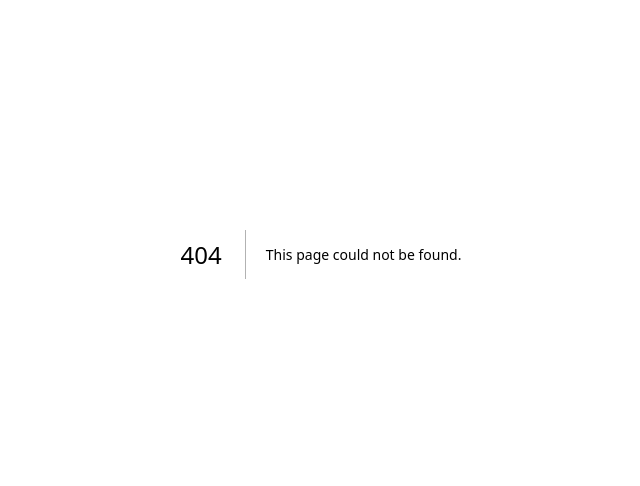
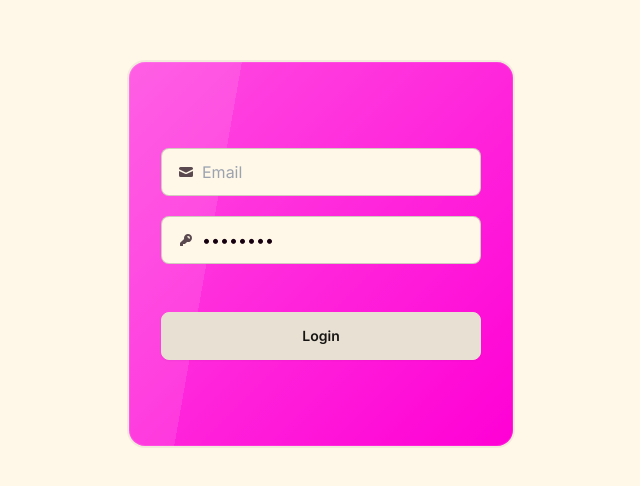
Before and after one commit to Batosai77/App, a Next.js app: page / in a window 1280 px wide. Before the commit this address had no page. Shown: the part 146-632 px from the top of the page, without its empty margins (319-959 px from the left). Built offline with nearby package versions, Linux system fonts and the light colour scheme.

Commit message:
feat: Login Page

```diff
--- a/src/app/(module)/(pages)/About/page.tsx
+++ /dev/null
@@ -1,16 +0,0 @@
-import React from 'react'
-import PageAnimate from '@/components/ui/PageAnimate'
-
-export default function About() {
-  return (
-    <>
-      <PageAnimate>
-        <div className='flex h-screen w-full items-center justify-center bg-slate-500/20'>
-          <div className='text-5xl animate-bounce'>
-              <h1>Coming Soon....</h1>
-          </div>
-        </div>
-      </PageAnimate>
-    </>
-  )
-}
--- a/src/app/(module)/(pages)/Contact/page.tsx
+++ /dev/null
@@ -1,18 +0,0 @@
-import PageAnimate from '@/components/ui/PageAnimate'
-import React from 'react'
-
-const Contact = () => {
-  return (
-    <>
-      <PageAnimate>
-        <div className='flex h-screen w-full items-center justify-center bg-slate-500/20'>
-          <div className='text-5xl animate-bounce'>
-            <h1>Coming Soon....</h1>
-          </div>
-        </div>
-      </PageAnimate>
-    </>
-  )
-}
-
-export default Contact
--- a/src/app/(module)/(pages)/Home/page.tsx
+++ /dev/null
@@ -1,26 +0,0 @@
-'use client'
-import PageAnimate from '@/components/ui/PageAnimate'
-import React from 'react'
-import { TypeAnimation } from 'react-type-animation'
-
-export default function Home() {
-  return (
-    <>
-      <PageAnimate>
-        <div className='flex h-screen w-full bg-slate-500/20'>
-          <div className=' flex m-10 text-5xl'>
-            <div>{`HI I'm Yogi`}</div>
-            <div>{`Hallo`}</div>
-              <TypeAnimation
-              sequence={[
-                "Transforming Indicator", 1000,
-                "Transforming Custom Indicator", 1000,
-              ]}
-              repeat={Infinity}
-              />
-          </div>
-        </div>
-      </PageAnimate>
-    </>
-  )
-}
--- a/src/app/(module)/(pages)/Project/page.tsx
+++ /dev/null
@@ -1,16 +0,0 @@
-import PageAnimate from '@/components/ui/PageAnimate'
-import React from 'react'
-
-export default function Project() {
-  return (
-    <>
-      <PageAnimate>
-        <div className='flex h-screen w-full items-center justify-center bg-slate-500/20'>
-          <div className='text-5xl animate-bounce'>
-            <h1>Coming Soon....</h1>
-          </div>
-        </div>
-      </PageAnimate>
-    </>
-  )
-}
--- a/src/app/(module)/(pages)/layout.tsx
+++ /dev/null
@@ -1,28 +0,0 @@
-'use client'
-import ThemeSwitcher from '../../../components/theme/ThemeSwitcher';
-import Clock from '@/components/ui/Clock';
-import Navbar from '@/components/ui/Navbar';
-import Provider from '@/components/theme/Provider';
-
-
-export default function PagesLayout({children} : {children : React.ReactNode}) {
-
-  return (
-    <>
-      <Provider>
-        <Navbar/>
-          <div className='bg-light dark:bg-dark bg-cover'>
-            <div className='flex flex-row fixed top-0 right-1 gap-1 '>
-              <div className='flex bg-slate-500 hover:bg-opacity-40 rounded-lg items-center justify-center px-1 py-0 bg-opacity-20'>
-                <ThemeSwitcher/>
-              </div>
-              <Clock/>
-            </div>
-            <div>
-                {children}
-            </div>
-          </div>
-      </Provider>
-    </>
-  )
-}
--- a/src/app/invitation/[name]/detail/page.tsx
+++ /dev/null
@@ -1,34 +0,0 @@
-'use client'
-import { motion } from 'framer-motion'
-
-const detailPages = () => {
-	return (
-		<>
-			<motion.div
-			initial={{ opacity:0 ,  scale:'0%'}}
-			whileInView={{
-				scale:'100%',
-				opacity: 1,
-			}}
-			transition={{
-				duration: 1.5
-			}}
-			className='w-full h-screen bg-slate-400'
-			>
-				Details
-			</motion.div>
-			<motion.div
-			className='w-full h-screen'
-			>
-				Details
-			</motion.div>
-			<motion.div
-			className='w-full h-screen'
-			>
-				Details
-			</motion.div>
-		</>
-
-	);
-}
-export default detailPages;
--- a/src/app/invitation/[name]/page.tsx
+++ /dev/null
@@ -1,15 +0,0 @@
-import ButtonOpenPage from '@/components/undangan/ButtonOpenPage';
-import LandingPage from '@/components/undangan/LandingPage';
-import React from 'react'
-
-const Page = ({params} : {params: {name: string}}) => {
-  return (
-    <>
-        <LandingPage name={params.name}>
-          yuhuuu
-        </LandingPage>
-    </>
-  );
-};
-
-export default Page;
--- a/src/app/layout.tsx
+++ b/src/app/layout.tsx
@@ -20,7 +20,7 @@ export default function RootLayout({
   children: React.ReactNode
 }) {
   return (
-    <html className='scroll-smooth' lang="en">
+    <html lang="en">
       <body className={`${inter.className} ${DancingScript.variable}`}>
           <main className='h-screen w-full'>{children}</main>
       </body>
--- /dev/null
+++ b/src/app/page.tsx
@@ -0,0 +1,13 @@
+'use client'
+import { Login } from "../components/Login";
+import React from 'react';
+
+const Page = () => {
+  return (
+    <div className="flex h-screen w-full items-center justify-center">
+      <Login />
+    </div>
+  );
+};
+
+export default Page;
--- /dev/null
+++ b/src/components/Login.tsx
@@ -0,0 +1,43 @@
+import React from 'react'
+
+export const Login = () => {
+    return (
+        <>
+            <form action="#" method="post">
+                <div className="card bg-primary text-primary-content w-96 h-96 glass">
+                    <div className="card-body justify-center">
+                        <label className="input input-bordered flex items-center gap-2 mb-3">
+                            <svg
+                                xmlns="http://www.w3.org/2000/svg"
+                                viewBox="0 0 16 16"
+                                fill="currentColor"
+                                className="h-4 w-4 opacity-70">
+                                <path
+                                    d="M2.5 3A1.5 1.5 0 0 0 1 4.5v.793c.026.009.051.02.076.032L7.674 8.51c.206.1.446.1.652 0l6.598-3.185A.755.755 0 0 1 15 5.293V4.5A1.5 1.5 0 0 0 13.5 3h-11Z" />
+                                <path
+                                    d="M15 6.954 8.978 9.86a2.25 2.25 0 0 1-1.956 0L1 6.954V11.5A1.5 1.5 0 0 0 2.5 13h11a1.5 1.5 0 0 0 1.5-1.5V6.954Z" />
+                            </svg>
+                            <input type="text" className="grow" placeholder="Email" />
+                        </label>
+                        <label className="input input-bordered flex items-center gap-2">
+                            <svg
+                                xmlns="http://www.w3.org/2000/svg"
+                                viewBox="0 0 16 16"
+                                fill="currentColor"
+                                className="h-4 w-4 opacity-70">
+                                <path
+                                    fillRule="evenodd"
+                                    d="M14 6a4 4 0 0 1-4.899 3.899l-1.955 1.955a.5.5 0 0 1-.353.146H5v1.5a.5.5 0 0 1-.5.5h-2a.5.5 0 0 1-.5-.5v-2.293a.5.5 0 0 1 .146-.353l3.955-3.955A4 4 0 1 1 14 6Zm-4-2a.75.75 0 0 0 0 1.5.5.5 0 0 1 .5.5.75.75 0 0 0 1.5 0 2 2 0 0 0-2-2Z"
+                                    clipRule="evenodd" />
+                            </svg>
+                            <input type="password" className="grow" value="password" />
+                        </label>
+                        <div className="card-actions justify-center w-auto mt-10">
+                            <button type="submit" className="btn btn-block">Login</button>
+                        </div>
+                    </div>
+                </div>
+            </form>
+        </>
+    )
+}
--- a/tailwind.config.ts
+++ b/tailwind.config.ts
@@ -1,38 +1,33 @@
 /** @type {import('tailwindcss').Config} */
 module.exports = {
   content: [
-    './src/pages/**/*.{js,ts,jsx,tsx,mdx}',
-    './src/components/**/*.{js,ts,jsx,tsx,mdx}',
-    './src/app/**/*.{js,ts,jsx,tsx,mdx}',
+    "./src/pages/**/*.{js,ts,jsx,tsx,mdx}",
+    "./src/components/**/*.{js,ts,jsx,tsx,mdx}",
+    "./src/app/**/*.{js,ts,jsx,tsx,mdx}",
   ],
-  darkMode: 'class',
-  theme: {
-    extend: {
-      fontFamily:{
-        dancing:['var(--font-dancing-script)']
-      },
-      animation: {
-        'textColor': 'text 5s ease infinite',
-      },
-      backgroundImage: {
-        'dark' : 'url(/dark.png)',
-        'light' : 'url(/background.png)',
-        'dec-bunga' : 'url(/decBunga.png)',
-        'bg-mesh' : 'url(/bgMesh.png)'
-      },
-      keyframes: {
-        text: {
-          '0%, 100%': {
-            'background-size': '200% 200%',
-            'background-position': 'left center',
-          },
-          '50%': {
-            'background-size': '200% 200%',
-            'background-position': 'right center',
-          },
+  plugins: [require("daisyui")],
+  daisyui: {
+    themes: [
+      {
+        mytheme: {
+          "primary": "#ff00d5",
+          "secondary": "#00a800",
+          "accent": "#b50b00",
+          "neutral": "#191418",
+          "base-100": "#fff8e8",
+          "info": "#00e7ff",
+          "success": "#00c86c",
+          "warning": "#ffc800",
+          "error": "#ff0040",
         },
-      },
-    },
+      }, // false: only light + dark | true: all themes | array: specific themes like this ["light", "dark", "cupcake"]
+    ],
+    darkTheme: "dark", // name of one of the included themes for dark mode
+    base: true, // applies background color and foreground color for root element by default
+    styled: true, // include daisyUI colors and design decisions for all components
+    utils: true, // adds responsive and modifier utility classes
+    prefix: "", // prefix for daisyUI classnames (components, modifiers and responsive class names. Not colors)
+    logs: true, // Shows info about daisyUI version and used config in the console when building your CSS
+    themeRoot: ":root", // The element that receives theme color CSS variables
   },
-    plugins: [],
-  }
+};
```
Also changed, not shown: package.json (+4 -9 lines), 1 other file (tests, documents, lock files or other folders).
